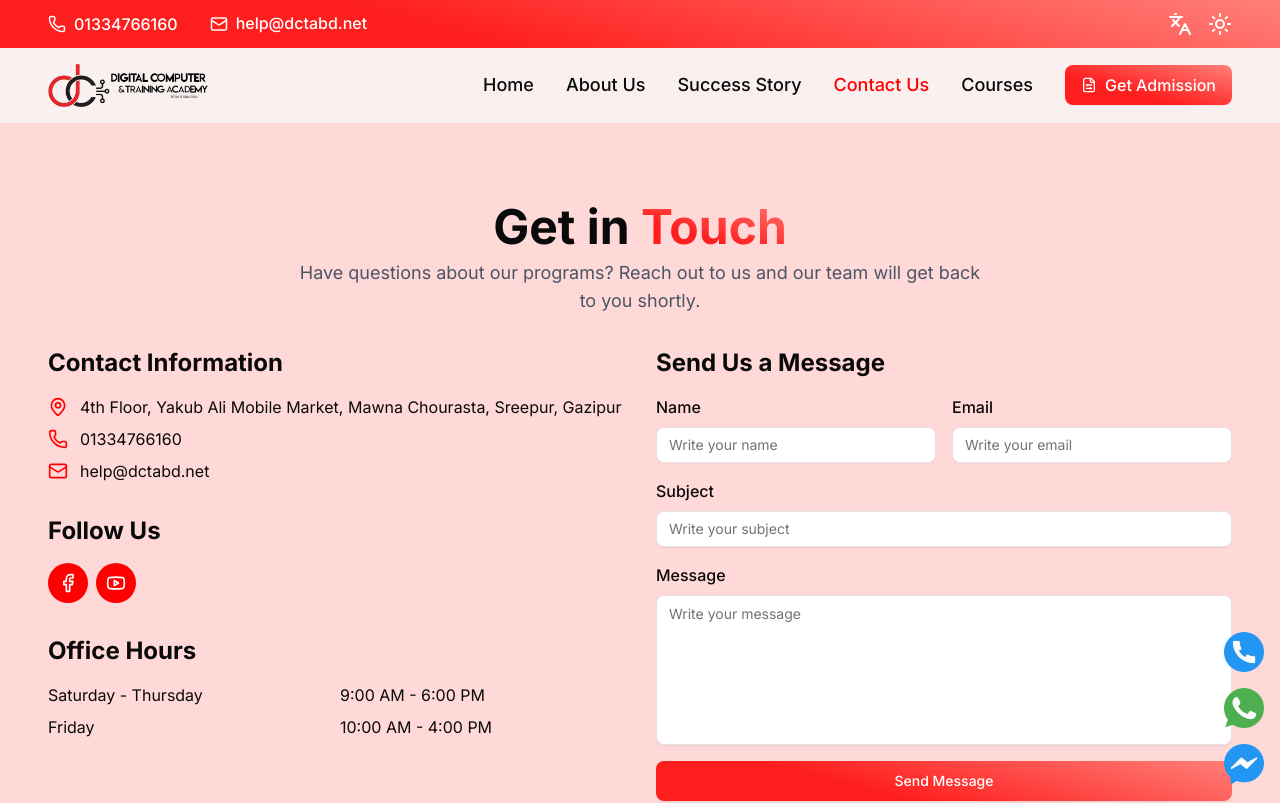
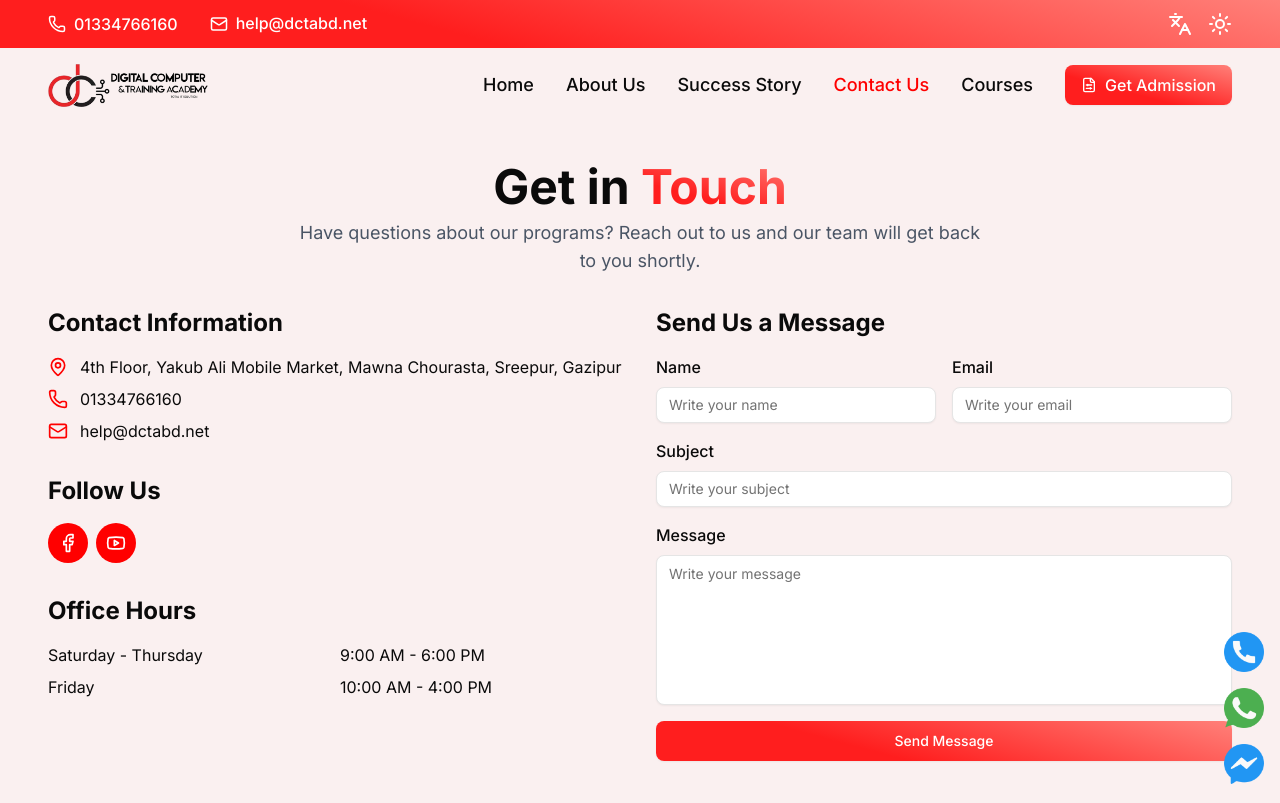
Before and after one commit to Ashik-Himel/dcta, a Next.js app: page /en/contact in a window 1280 px wide. Shown: the top 803 px of the page. Built offline with nearby package versions, Linux system fonts and the light colour scheme.

Commit message:
contact page's color fixed

```diff
--- a/src/app/[locale]/contact/page.tsx
+++ b/src/app/[locale]/contact/page.tsx
@@ -1,5 +1,8 @@
+import ContactForm from "@/components/forms/contactForm";
+import { Facebook, Mail, MapPin, Phone, Youtube } from "lucide-react";
 import { Metadata } from "next";
-import ContactSection from "../contactSection";
+import { useTranslations } from "next-intl";
+import { default as BaseLink } from "next/link";
 
 export const metadata: Metadata = {
   title: "Contact Us - DCTA",
@@ -8,9 +11,93 @@ export const metadata: Metadata = {
 };
 
 export default function ContactPage() {
+  const t = useTranslations("HomePage.ContactSection");
+
   return (
     <main>
-      <ContactSection />
+      <section className="pb-12 md:pb-16 lg:pb-20 pt-10">
+        <div className="container">
+          <div className="text-center">
+            <h2 className="text-3xl md:text-4xl lg:text-5xl font-bold mb-2">
+              {t("title-1")}{" "}
+              <span className="text-gradient">{t("title-2")}</span>{" "}
+              {t("title-3")}
+            </h2>
+            <p className="max-w-[700px] mx-auto text-gray md:text-lg mb-6 md:mb-8">
+              {t("subtitle")}
+            </p>
+          </div>
+          <div className="grid grid-cols-1 md:grid-cols-2 gap-8 max-w-[1200px] mx-auto">
+            <div className="space-y-8">
+              <div className="space-y-4">
+                <h3 className="text-2xl font-bold">
+                  {t("contact-information")}
+                </h3>
+                <div className="space-y-2">
+                  <div className="flex items-center gap-3">
+                    <MapPin className="h-5 w-5 text-primary" />
+                    <p>{t("address")}</p>
+                  </div>
+                  <BaseLink
+                    href="tel:+8801334766160"
+                    target="_blank"
+                    rel="noopener noreferrer"
+                    className="flex items-center gap-3"
+                  >
+                    <Phone className="h-5 w-5 text-primary" />
+                    <p>01334766160</p>
+                  </BaseLink>
+                  <BaseLink
+                    href="mailto:help@dctabd.net"
+                    target="_blank"
+                    rel="noopener noreferrer"
+                    className="flex items-center gap-3"
+                  >
+                    <Mail className="h-5 w-5 text-primary" />
+                    <p>help@dctabd.net</p>
+                  </BaseLink>
+                </div>
+              </div>
+              <div className="space-y-4">
+                <h3 className="text-2xl font-bold">{t("follow-us")}</h3>
+                <div className="flex gap-2">
+                  <BaseLink
+                    href="https://www.facebook.com/dctamc"
+                    target="_blank"
+                    rel="noopener noreferrer"
+                    className="rounded-full bg-primary text-white w-10 h-10 flex items-center justify-center"
+                  >
+                    <Facebook className="h-5 w-5" />
+                    <span className="sr-only">Facebook</span>
+                  </BaseLink>
+                  <BaseLink
+                    href="https://www.youtube.com/@digitalcomputerstrainingac7975"
+                    target="_blank"
+                    rel="noopener noreferrer"
+                    className="rounded-full bg-primary text-white w-10 h-10 flex items-center justify-center"
+                  >
+                    <Youtube className="h-5 w-5" />
+                    <span className="sr-only">YouTube</span>
+                  </BaseLink>
+                </div>
+              </div>
+              <div className="space-y-4">
+                <h3 className="text-2xl font-bold">{t("office-hours")}</h3>
+                <div className="grid grid-cols-2 gap-2">
+                  <div>{t("sat-thurs")}</div>
+                  <div>9:00 AM - 6:00 PM</div>
+                  <div>{t("friday")}</div>
+                  <div>10:00 AM - 4:00 PM</div>
+                </div>
+              </div>
+            </div>
+            <div className="space-y-4">
+              <h3 className="text-2xl font-bold">{t("send-us-a-message")}</h3>
+              <ContactForm />
+            </div>
+          </div>
+        </div>
+      </section>
     </main>
   );
 }
--- a/src/components/footer/footer.tsx
+++ b/src/components/footer/footer.tsx
@@ -21,10 +21,7 @@ export default function Footer() {
     <footer>
       <div
         className={`py-8 md:py-12 lg:py-16 ${
-          pathname !== "/" &&
-          pathname !== "/about" &&
-          pathname !== "/contact" &&
-          "bg-light-primary"
+          pathname !== "/" && pathname !== "/about" && "bg-light-primary"
         }`}
       >
         <div className="container grid grid-cols-1 sm:grid-cols-2 md:grid-cols-[1fr_1fr_auto] gap-x-8 gap-y-8">
```
